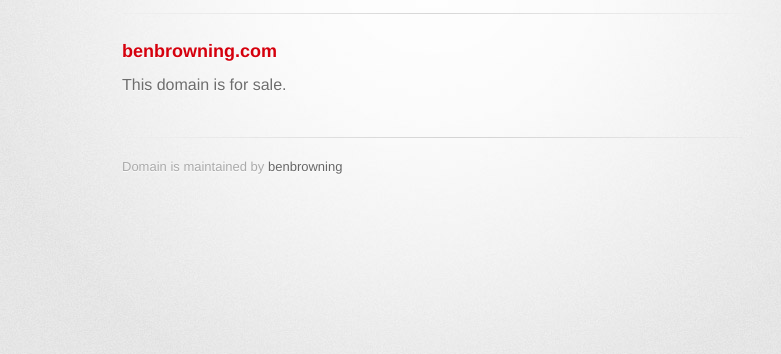
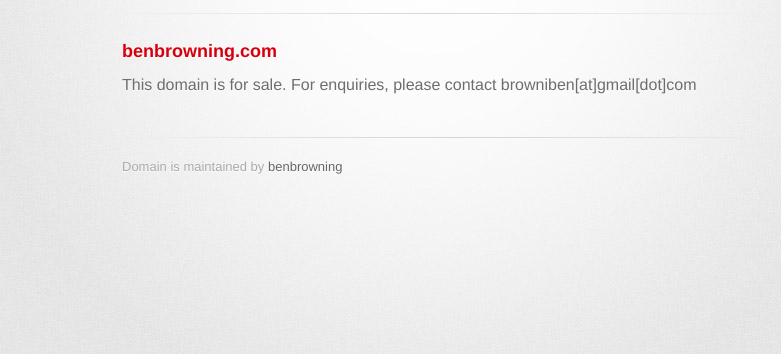
Before and after one commit to benbrowning/domain, a plain HTML site: page index.html in a window 1280 px wide. Shown: the part 160-514 px from the top of the page, without its empty margins (208-989 px from the left). Drawn offline with Linux system fonts and the light colour scheme; a web font is replaced by a local one.

Commit message:
Add email address

```diff
--- a/index.html
+++ b/index.html
@@ -28,7 +28,7 @@
           <h3>
 <a id="benbrowningcom" class="anchor" href="#benbrowningcom" aria-hidden="true"><span aria-hidden="true" class="octicon octicon-link"></span></a>benbrowning.com</h3>
 
-<p>This domain is for sale.</p>
+<p>This domain is for sale. For enquiries, please contact browniben[at]gmail[dot]com</p>
 
         </section>
 
```
